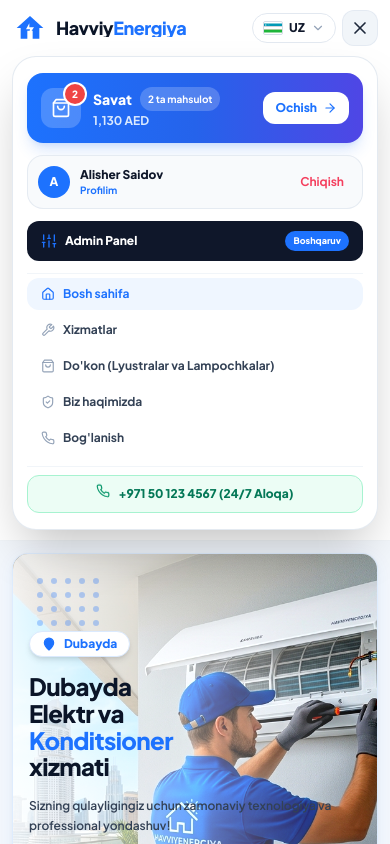
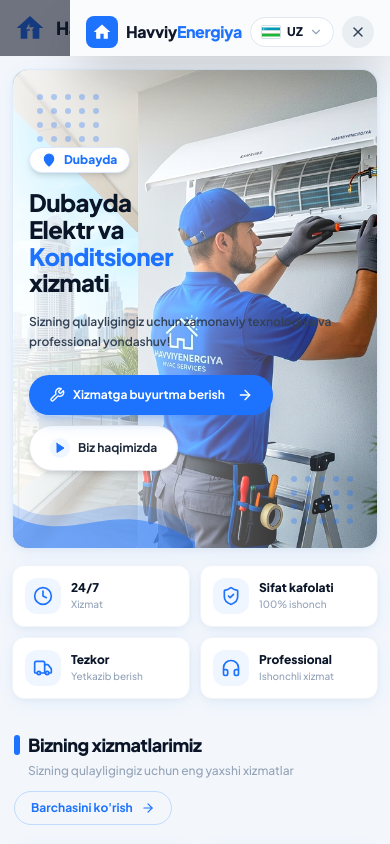
Before and after one commit to sobirjonov3442-dev/havviy-energiya, a React (Vite) app: page / in a window 390 px wide. Both pictures are taken after a click on the button "Menyu". Shown: the top 844 px of the page. Built offline with nearby package versions, Linux system fonts and the light colour scheme.

Commit message:
feat(mobile): replace dropdown menu with luxury side drawer menu

```diff
--- a/src/App.jsx
+++ b/src/App.jsx
@@ -19,7 +19,8 @@ import {
   CheckCircle2,
   Sparkles,
   Search,
-  Sliders
+  Sliders,
+  ChevronRight
 } from 'lucide-react';
 import { translations } from './data/translations';
 import { products as defaultProducts } from './data/products';
@@ -775,14 +776,54 @@ export default function App() {
 
         </div>
 
-        {/* Mobil Menyusi: To'liq, chiroyli va tartibli menyu (Savat, Profil, Admin va Navigatsiya bilan) */}
+        {/* =========================================================================
+            MOBIL SIDE MENYU (DRAWER / SLIDE-OVER — YON TOMONDAN SLAYD BO'LIB CHIQADI)
+            Foydalanuvchi talabi: Haqiqiy professional Side Drawer menyu, tartibli va chiroyli
+            ========================================================================= */}
         {isMobileMenuOpen && (
-          <div className="xl:hidden bg-white border border-slate-200/90 px-3.5 py-4 mt-2.5 space-y-3 animate-fadeIn shadow-2xl rounded-3xl w-full">
+          <div className="fixed inset-0 z-50 xl:hidden">
+            {/* 1. Qoraytirilgan orqa fon (Backdrop overlay) */}
+            <div
+              className="fixed inset-0 bg-slate-900/60 backdrop-blur-xs transition-opacity duration-300"
+              onClick={() => setIsMobileMenuOpen(false)}
+            />
 
-            {/* 1. ENG ASOSIYSI: SAVAT BO'LIMI KARTASI (Foydalanuvchi talabi 100% bajarildi) */}
-            <div className="bg-gradient-to-r from-[#1D72FE] via-blue-600 to-indigo-600 rounded-2xl p-3.5 text-white shadow-lg shadow-blue-500/20">
-              <div className="flex items-center justify-between gap-3">
-                <div className="flex items-center gap-3 min-w-0">
+            {/* 2. O'ng tomondan slayd bo'lib chiquvchi zamonaviy Side Panel */}
+            <div className="fixed inset-y-0 right-0 w-[320px] sm:w-[380px] max-w-[88vw] bg-white h-full shadow-2xl flex flex-col z-10 animate-slide-in-right overflow-hidden">
+
+              {/* Drawer Yuqori Qismi (Header) */}
+              <div className="p-4 border-b border-slate-100 flex items-center justify-between bg-slate-50/80">
+                <div className="flex items-center gap-2">
+                  <div className="w-8 h-8 rounded-lg bg-[#1D72FE] text-white flex items-center justify-center font-black">
+                    <svg className="w-5 h-5 fill-white" viewBox="0 0 24 24">
+                      <path d="M10 20v-6h4v6h5v-8h3L12 3 2 12h3v8z" />
+                    </svg>
+                  </div>
+                  <span className="text-base font-black text-slate-900 tracking-tight">
+                    Havviy<span className="text-[#1D72FE]">Energiya</span>
+                  </span>
+                </div>
+
+                <div className="flex items-center gap-2">
+                  <LanguageDropdown lang={lang} onSelectLang={setLang} />
+                  <button
+                    type="button"
+                    onClick={() => setIsMobileMenuOpen(false)}
+                    className="w-8 h-8 rounded-full bg-slate-200/70 hover:bg-slate-200 text-slate-700 flex items-center justify-center transition-colors"
+                    aria-label="Yopish"
+                  >
+                    <X className="w-4 h-4" />
+                  </button>
+                </div>
+              </div>
+
+              {/* Drawer Asosiy Qismi (Scrollable Body) */}
+              <div className="flex-1 overflow-y-auto p-4 space-y-3.5 no-scrollbar">
+
+                {/* SAVAT KARTASI (SIDE MENYU ENG TEPASIDA) */}
+                <div className="bg-gradient-to-r from-blue-600 via-[#1D72FE] to-indigo-600 rounded-2xl p-3.5 text-white shadow-md shadow-blue-500/20">
+                  <div className="flex items-center justify-between gap-2.5">
+                    <div className="flex items-center gap-2.5 min-w-0">
                       <div className="w-10 h-10 rounded-xl bg-white/20 backdrop-blur-xs flex items-center justify-center relative flex-shrink-0">
                         <ShoppingBag className="w-5 h-5 text-white" />
                         {cartBadgeCount > 0 && (
@@ -792,13 +833,13 @@ export default function App() {
                         )}
                       </div>
                       <div className="min-w-0">
-                    <div className="text-sm font-black flex items-center gap-2">
-                      <span className="truncate">{t.nav.cart || "Savat"}</span>
-                      <span className="text-[10px] bg-white/20 px-2 py-0.5 rounded-full font-bold whitespace-nowrap">
-                        {cartBadgeCount} {lang === 'ru' ? 'товара' : lang === 'en' ? 'items' : lang === 'tr' ? 'ürün' : 'ta mahsulot'}
+                        <div className="text-xs font-bold text-blue-100 flex items-center gap-1.5">
+                          <span>{t.nav.cart || "Savat"}</span>
+                          <span className="text-[10px] bg-white/20 px-1.5 py-0.2 rounded-full">
+                            {cartBadgeCount} ta
                           </span>
                         </div>
-                    <div className="text-xs text-blue-100 font-bold mt-0.5 truncate">
+                        <div className="text-sm font-black text-white truncate">
                           {cart.reduce((sum, item) => sum + (Number(item.price) || 0) * (item.quantity || 1), 0).toLocaleString()} AED
                         </div>
                       </div>
@@ -810,7 +851,7 @@ export default function App() {
                         setIsMobileMenuOpen(false);
                         setIsCartOpen(true);
                       }}
-                  className="px-3 py-2 rounded-xl bg-white text-[#1D72FE] hover:bg-blue-50 font-black text-xs shadow-xs flex items-center gap-1.5 transition-all active:scale-95 flex-shrink-0"
+                      className="px-3 py-1.5 rounded-xl bg-white text-[#1D72FE] hover:bg-blue-50 font-black text-xs shadow-xs flex items-center gap-1 transition-all active:scale-95 flex-shrink-0"
                     >
                       <span>Ochish</span>
                       <ArrowRight className="w-3.5 h-3.5" />
@@ -818,9 +859,9 @@ export default function App() {
                   </div>
                 </div>
 
-            {/* 2. Shaxsiy profil / Kirish */}
+                {/* Shaxsiy profil / Kirish */}
                 {user ? (
-              <div className="flex items-center justify-between p-2.5 bg-slate-50 border border-slate-200/80 rounded-2xl">
+                  <div className="flex items-center justify-between p-3 bg-slate-50 border border-slate-200/80 rounded-2xl">
                     <button
                       type="button"
                       onClick={() => {
@@ -830,7 +871,7 @@ export default function App() {
                       }}
                       className="flex items-center gap-2.5 text-left flex-1 min-w-0"
                     >
-                  <div className="w-8 h-8 rounded-full bg-[#1D72FE] text-white flex items-center justify-center font-black text-xs flex-shrink-0">
+                      <div className="w-9 h-9 rounded-full bg-[#1D72FE] text-white flex items-center justify-center font-black text-xs flex-shrink-0 shadow-xs">
                         {user.name.charAt(0).toUpperCase()}
                       </div>
                       <div className="min-w-0">
@@ -856,14 +897,14 @@ export default function App() {
                       setIsMobileMenuOpen(false);
                       setIsAuthModalOpen(true);
                     }}
-                className="w-full py-2.5 px-4 rounded-xl font-bold text-xs bg-blue-50 text-[#1D72FE] border border-blue-200 flex items-center justify-center gap-2 hover:bg-blue-100 transition-colors"
+                    className="w-full py-2.5 px-4 rounded-xl font-bold text-xs bg-blue-50 text-[#1D72FE] border border-blue-200 flex items-center justify-center gap-2 hover:bg-blue-100 transition-colors shadow-2xs"
                   >
                     <User className="w-4 h-4" />
                     <span>{t.nav.login} / Profilga kirish</span>
                   </button>
                 )}
 
-            {/* 3. Admin Panel tugmasi */}
+                {/* Admin Panel tugmasi */}
                 <button
                   type="button"
                   onClick={() => {
@@ -871,7 +912,7 @@ export default function App() {
                     setIsMobileMenuOpen(false);
                     window.scrollTo({ top: 0, behavior: 'smooth' });
                   }}
-              className="w-full text-left px-3.5 py-2.5 rounded-xl font-black text-xs bg-slate-900 text-white flex items-center justify-between hover:bg-slate-800 transition-colors"
+                  className="w-full text-left px-3.5 py-2.5 rounded-2xl font-black text-xs bg-slate-900 text-white flex items-center justify-between hover:bg-slate-800 transition-colors shadow-xs"
                 >
                   <span className="flex items-center gap-2">
                     <Sliders className="w-4 h-4 text-[#1D72FE]" />
@@ -882,8 +923,8 @@ export default function App() {
                   </span>
                 </button>
 
-            {/* 4. Navigatsiya bo'limlari */}
-            <div className="pt-1 space-y-1 border-t border-slate-100">
+                {/* Navigatsiya bo'limlari (Chiroyli qatorlar va Chevron bilan) */}
+                <div className="pt-1 space-y-1">
                   <button
                     type="button"
                     onClick={() => {
@@ -891,10 +932,19 @@ export default function App() {
                       setIsMobileMenuOpen(false);
                       window.scrollTo({ top: 0, behavior: 'smooth' });
                     }}
-                className="w-full text-left px-3.5 py-2 rounded-xl font-bold text-xs bg-blue-50 text-[#1D72FE] flex items-center gap-2"
+                    className={`w-full flex items-center justify-between px-3.5 py-2.5 rounded-2xl font-bold text-xs transition-colors ${
+                      currentPage === 'home' && activeTab === 'home'
+                        ? 'bg-blue-50 text-[#1D72FE]'
+                        : 'text-slate-700 hover:bg-slate-50'
+                    }`}
                   >
+                    <span className="flex items-center gap-3">
+                      <span className="w-7 h-7 rounded-xl bg-blue-100/60 text-[#1D72FE] flex items-center justify-center flex-shrink-0">
                         <Home className="w-3.5 h-3.5" />
+                      </span>
                       <span>{t.nav.home}</span>
+                    </span>
+                    <ChevronRight className="w-4 h-4 text-slate-400" />
                   </button>
 
                   <button
@@ -907,10 +957,15 @@ export default function App() {
                         if (el) el.scrollIntoView({ behavior: 'smooth' });
                       }, 50);
                     }}
-                className="w-full text-left px-3.5 py-2 rounded-xl font-bold text-xs text-slate-700 hover:bg-slate-50 transition-colors flex items-center gap-2"
+                    className="w-full flex items-center justify-between px-3.5 py-2.5 rounded-2xl font-bold text-xs text-slate-700 hover:bg-slate-50 transition-colors"
                   >
-                <Wrench className="w-3.5 h-3.5 text-slate-400" />
+                    <span className="flex items-center gap-3">
+                      <span className="w-7 h-7 rounded-xl bg-amber-100/60 text-amber-600 flex items-center justify-center flex-shrink-0">
+                        <Wrench className="w-3.5 h-3.5" />
+                      </span>
                       <span>{t.nav.services}</span>
+                    </span>
+                    <ChevronRight className="w-4 h-4 text-slate-400" />
                   </button>
 
                   <button
@@ -923,10 +978,15 @@ export default function App() {
                         if (el) el.scrollIntoView({ behavior: 'smooth' });
                       }, 50);
                     }}
-                className="w-full text-left px-3.5 py-2 rounded-xl font-bold text-xs text-slate-700 hover:bg-slate-50 transition-colors flex items-center gap-2"
+                    className="w-full flex items-center justify-between px-3.5 py-2.5 rounded-2xl font-bold text-xs text-slate-700 hover:bg-slate-50 transition-colors"
                   >
-                <ShoppingBag className="w-3.5 h-3.5 text-slate-400" />
-                <span>{t.nav.shop} (Lyustralar va Lampochkalar)</span>
+                    <span className="flex items-center gap-3">
+                      <span className="w-7 h-7 rounded-xl bg-purple-100/60 text-purple-600 flex items-center justify-center flex-shrink-0">
+                        <ShoppingBag className="w-3.5 h-3.5" />
+                      </span>
+                      <span>{t.nav.shop} (Lyustra & Lampochka)</span>
+                    </span>
+                    <ChevronRight className="w-4 h-4 text-slate-400" />
                   </button>
 
                   <button
@@ -939,10 +999,15 @@ export default function App() {
                         if (el) el.scrollIntoView({ behavior: 'smooth' });
                       }, 50);
                     }}
-                className="w-full text-left px-3.5 py-2 rounded-xl font-bold text-xs text-slate-700 hover:bg-slate-50 transition-colors flex items-center gap-2"
+                    className="w-full flex items-center justify-between px-3.5 py-2.5 rounded-2xl font-bold text-xs text-slate-700 hover:bg-slate-50 transition-colors"
                   >
-                <ShieldCheck className="w-3.5 h-3.5 text-slate-400" />
+                    <span className="flex items-center gap-3">
+                      <span className="w-7 h-7 rounded-xl bg-emerald-100/60 text-emerald-600 flex items-center justify-center flex-shrink-0">
+                        <ShieldCheck className="w-3.5 h-3.5" />
+                      </span>
                       <span>{t.nav.about}</span>
+                    </span>
+                    <ChevronRight className="w-4 h-4 text-slate-400" />
                   </button>
 
                   <button
@@ -955,24 +1020,36 @@ export default function App() {
                         if (el) el.scrollIntoView({ behavior: 'smooth' });
                       }, 50);
                     }}
-                className="w-full text-left px-3.5 py-2 rounded-xl font-bold text-xs text-slate-700 hover:bg-slate-50 transition-colors flex items-center gap-2"
+                    className="w-full flex items-center justify-between px-3.5 py-2.5 rounded-2xl font-bold text-xs text-slate-700 hover:bg-slate-50 transition-colors"
                   >
-                <Phone className="w-3.5 h-3.5 text-slate-400" />
+                    <span className="flex items-center gap-3">
+                      <span className="w-7 h-7 rounded-xl bg-sky-100/60 text-sky-600 flex items-center justify-center flex-shrink-0">
+                        <Phone className="w-3.5 h-3.5" />
+                      </span>
                       <span>{t.nav.contact}</span>
+                    </span>
+                    <ChevronRight className="w-4 h-4 text-slate-400" />
                   </button>
                 </div>
 
-            {/* 5. Tezkor telefon aloqasi */}
-            <div className="pt-2 border-t border-slate-100">
+              </div>
+
+              {/* Drawer Pastki Qismi (Footer) */}
+              <div className="p-4 border-t border-slate-100 bg-slate-50/70 space-y-2.5">
                 <a
                   href="tel:+971501234567"
-                className="flex items-center justify-center gap-2 py-2.5 px-4 bg-emerald-50 text-emerald-700 border border-emerald-200 rounded-xl text-xs font-black shadow-2xs hover:bg-emerald-100 transition-colors"
+                  className="w-full flex items-center justify-center gap-2 py-2.5 px-4 bg-emerald-50 text-emerald-700 border border-emerald-200 rounded-xl text-xs font-black shadow-2xs hover:bg-emerald-100 transition-colors"
                 >
-                <Phone className="w-3.5 h-3.5 text-emerald-600 animate-bounce" />
-                <span>+971 50 123 4567 (24/7 Aloqa)</span>
+                  <Phone className="w-3.5 h-3.5 text-emerald-600" />
+                  <span>+971 50 123 4567 (24/7 Tezkor aloqa)</span>
                 </a>
+
+                <div className="text-[10px] text-center text-slate-400 font-medium">
+                  Dubay DEWA sertifikati • Rasmiy kafolat
+                </div>
               </div>
 
+            </div>
           </div>
         )}
       </header>
--- a/src/index.css
+++ b/src/index.css
@@ -124,3 +124,16 @@
   -ms-overflow-style: none !important;
   scrollbar-width: none !important;
 }
+
+@keyframes slideInRight {
+  from {
+    transform: translateX(100%);
+  }
+  to {
+    transform: translateX(0);
+  }
+}
+
+.animate-slide-in-right {
+  animation: slideInRight 0.28s cubic-bezier(0.16, 1, 0.3, 1) forwards;
+}
```
Lines whose indentation alone changed are shown as unchanged.
